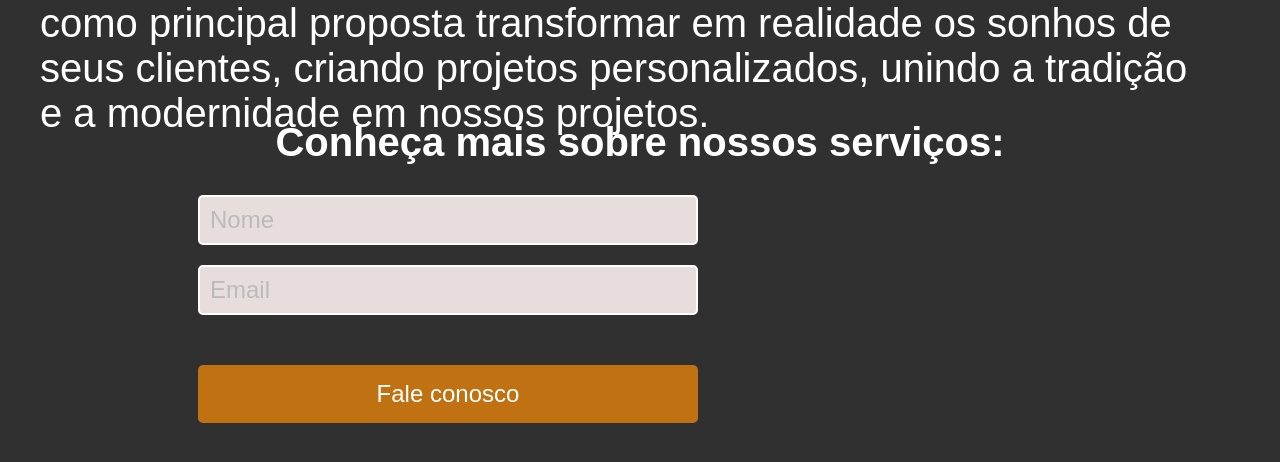
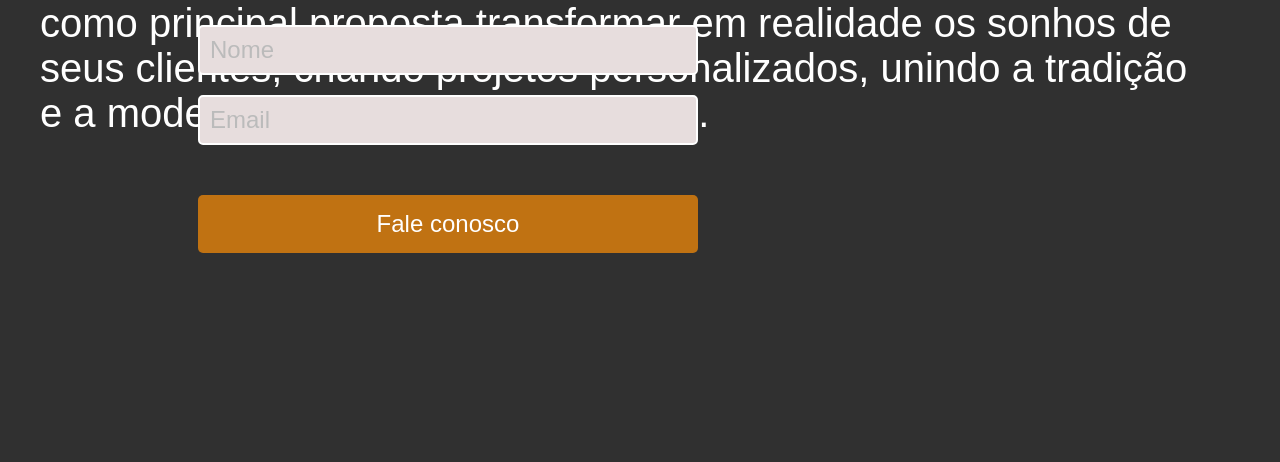
Before and after one commit to MateusCE/DesafioDNC-RID-190138, a plain HTML site: page index.html in a window 1280 px wide. Shown: the part 930-1392 px from the top of the page. After the commit the page ends 1283 px from the top, so only its background shows below. Drawn offline with Linux system fonts and the light colour scheme.

Commit message:
Projeto finalizado

```diff
--- a/style.css
+++ b/style.css
@@ -1,7 +1,5 @@
 /* Reset e estilos gerais */
-*,
-*::before,
-*::after {
+*{
     box-sizing: border-box;
     margin: 0;
     padding: 0;
@@ -96,6 +94,7 @@ body {
     background-color: var(--main-bg);
     color: var(--text-color);
     font-size: var(--font-size-medium);
+    margin-top: -170px;
 }
 
 /* Estilo para o título dentro de .div5 */
```
